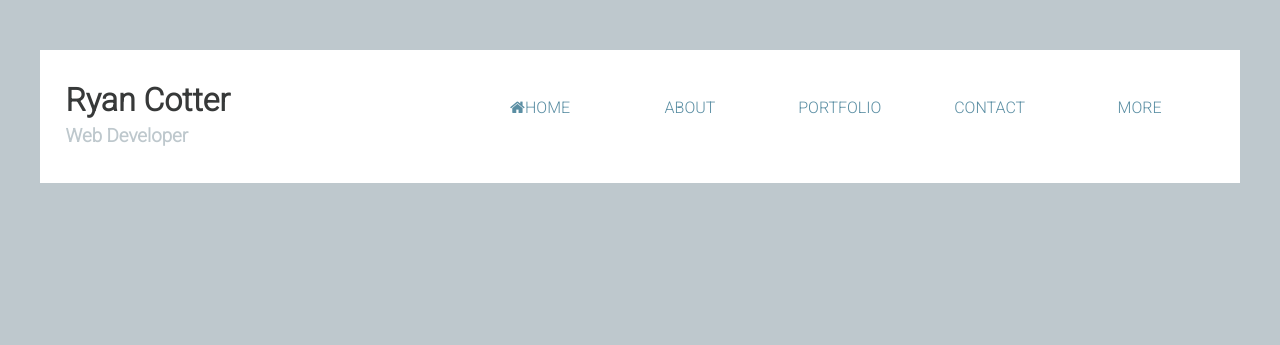
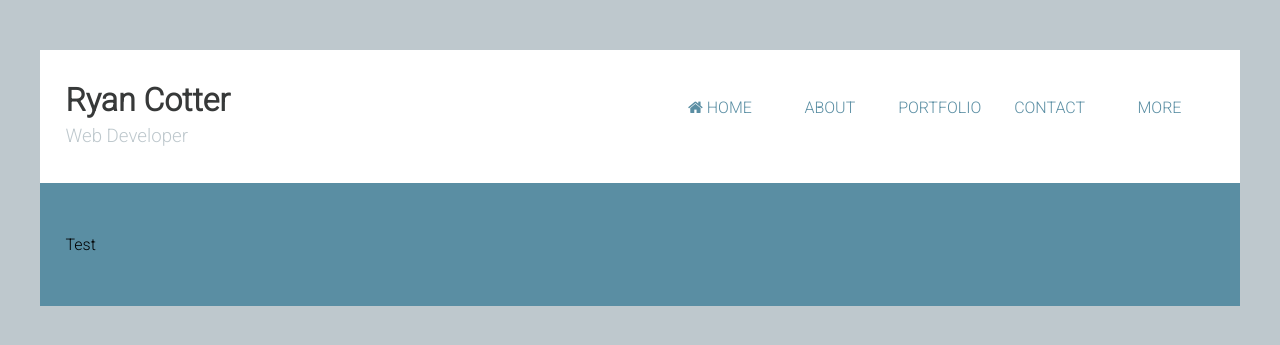
Before and after one commit to jackmckenzie/TangBlog, a Django app: page / in a window 1280 px wide. Shown: the top 345 px of the page. Run offline with Django 3.2, Linux system fonts and the light colour scheme.

Commit message:
gh-pages test

```diff
--- a/dev/css/style.css
+++ b/dev/css/style.css
@@ -577,8 +577,10 @@ a:hover {
 header {
   margin-bottom: 10px;
   padding: 2.12766%;
+  overflow: hidden;
+  *zoom: 1;
 }
-@media (max-width: 50em) {
+@media (max-width: 60em) {
   header {
     width: 100%;
     float: left;
@@ -589,13 +591,18 @@ header {
 header .header-logo h1, header .header-logo h3 {
   margin: 0;
 }
-@media (max-width: 50em) {
+@media (max-width: 60em) {
   header .header-logo h1, header .header-logo h3 {
     text-align: center;
   }
 }
+header .header-logo h3 {
+  font-weight: 300;
+}
 
 nav {
+  overflow: hidden;
+  *zoom: 1;
   margin-top: 20px;
 }
 nav ul {
@@ -605,15 +612,22 @@ nav ul {
 }
 nav ul li {
   text-align: center;
-  display: inline-block;
   padding: 0;
 }
 nav ul li a {
+  display: block;
   padding: 0;
-  margin: 0;
+  margin: 0 10px;
 }
 nav ul li a:hover, nav ul li a:active {
   background-color: #bec8cd;
+}
+
+.main-area {
+  padding: 2.12766%;
+  background-color: #5a8ea3;
+  overflow: hidden;
+  *zoom: 1;
 }
 
 .wrapper {
@@ -641,7 +655,7 @@ header .header-logo {
   float: left;
   margin-right: 4.34783%;
 }
-@media (max-width: 50em) {
+@media (max-width: 60em) {
   header .header-logo {
     width: 100%;
     float: left;
@@ -650,11 +664,11 @@ header .header-logo {
   }
 }
 header nav {
-  width: 65.21739%;
+  width: 47.82609%;
   float: right;
   margin-right: 0;
 }
-@media (max-width: 50em) {
+@media (max-width: 60em) {
   header nav {
     width: 100%;
     float: left;
--- a/dev/sass/modules/_all.sass
+++ b/dev/sass/modules/_all.sass
@@ -1,3 +1,4 @@
 @import "base"
 @import "header"
+@import "main-area"
 @import "layout"
--- a/dev/sass/modules/_header.sass
+++ b/dev/sass/modules/_header.sass
@@ -4,19 +4,21 @@ header
 	// color: $white
 	margin-bottom: 10px
 	padding: gutter(24)
-	@include breakpoint((max-width 50em))
+	@include clearfix
+	@include breakpoint((max-width 60em))
 		@include span(12)
 
 	.header-logo
-
 		h1, h3
 			margin: 0
-			@include breakpoint((max-width 50em))
+			@include breakpoint((max-width 60em))
 				text-align: center
-
+		h3
+			font-weight: $light
 
 
 nav
+	@include clearfix
 	margin-top: 20px
 	ul
 		margin: 0
@@ -24,11 +26,12 @@ nav
 		cursor: default
 		li
 			text-align: center
-			display: inline-block
 			padding: 0
 			a
+				display: block
 				padding: 0
-				margin: 0
+				margin: 0 10px
+				// display: inline-block
 				// padding: 10px 20px
 				// margin: 10px
 
--- a/dev/sass/modules/_layout.sass
+++ b/dev/sass/modules/_layout.sass
@@ -10,13 +10,13 @@ header
 	.header-logo
 		@include span(4)
 		// background-color: red
-		@include breakpoint((max-width 50em))
+		@include breakpoint((max-width 60em))
 			@include span(12)
 
 	nav
-		@include span(last 8)
+		@include span(last 6)
 		// background-color: blue
-		@include breakpoint((max-width 50em))
+		@include breakpoint((max-width 60em))
 			@include span(12)
 
 		.nav-item
--- /dev/null
+++ b/dev/sass/modules/_main-area.sass
@@ -0,0 +1,7 @@
+.main-area
+	// height: 100px
+	// background: $white
+	// color: $white
+	padding: gutter(24)
+	background-color: $color-primary
+	@include clearfix
--- a/dev/sass/style.sass
+++ b/dev/sass/style.sass
@@ -1,5 +1,6 @@
 // Screen
 // ======
+@import "compass"
 @import "breakpoint"
 @import "base"
 
--- a/dev/templates/index.html
+++ b/dev/templates/index.html
@@ -19,7 +19,7 @@
 			</div>
 			<nav>
 				<ul>
-				<li class="nav-item"><a href="#"><i class="fa fa-home" aria-hidden="true"></i>HOME</a></li>
+					<li class="nav-item"><a href="#"><i class="fa fa-home" aria-hidden="true"></i> HOME</a></li>
 					<li class="nav-item"><a href="#">ABOUT</a></li>
 					<li class="nav-item"><a href="#">PORTFOLIO</a></li>
 					<li class="nav-item"><a href="#">CONTACT</a></li>
@@ -28,7 +28,7 @@
 			</nav>
 		</header>
 		<div class="main-area">
-
+			<p>Test</p>
 		</div>
 	</div>
 	<script src="https://ajax.googleapis.com/ajax/libs/jquery/2.2.2/jquery.min.js"></script>
```
Also changed, not shown: dev/css/sass/partials/_base.sass (deleted), dev/css/sass/tlog.sass (deleted), dev/sass/modules/_base.sass (line endings or trailing spaces). Lines whose indentation alone changed are shown as unchanged.
